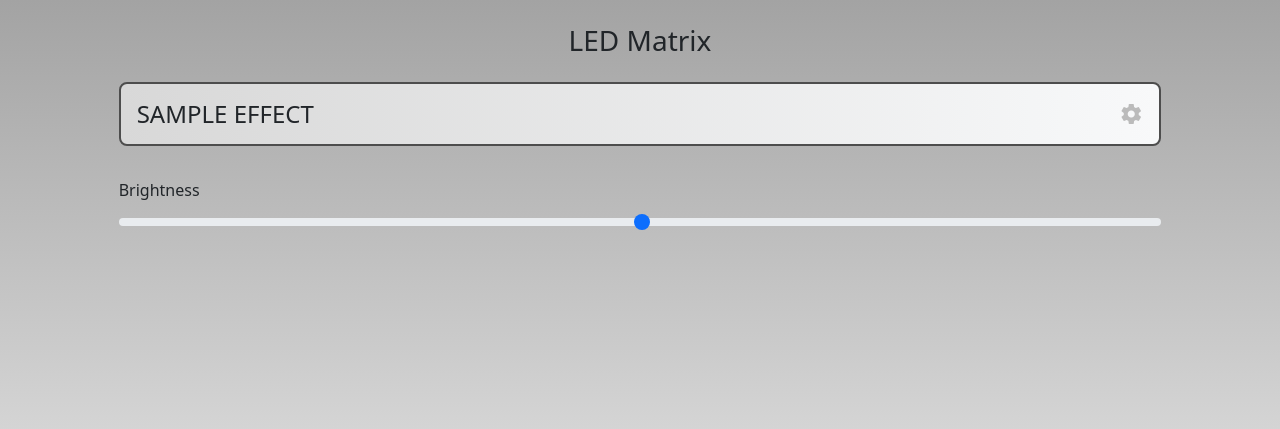
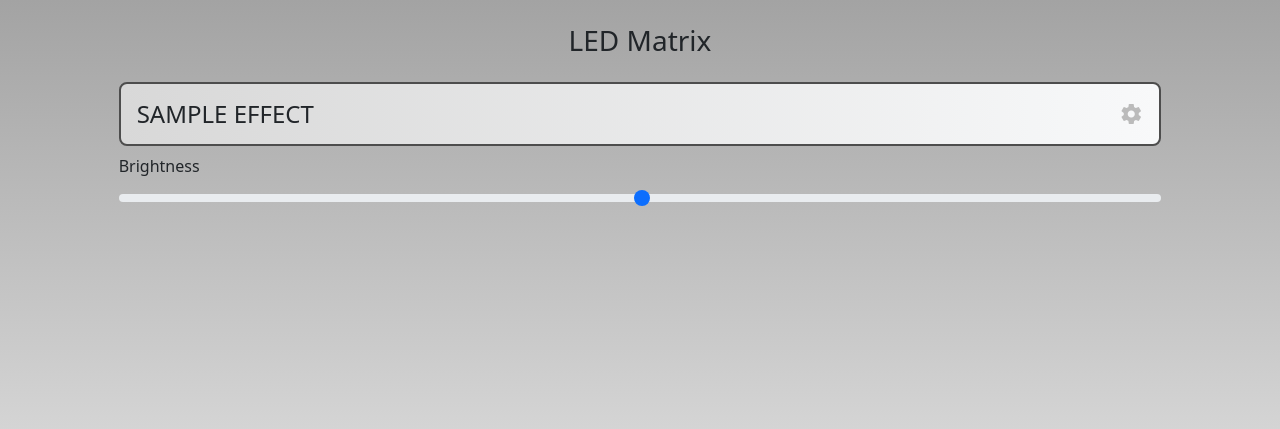
Before and after one commit to lte678/WebApp, a Flask app: template templates/index.html in a window 1280 px wide. Shown: the top 429 px of the page. Run offline with Flask 3, Linux system fonts and the light colour scheme; the template is opened without the code that fills it: most values are stand-ins (such as "Sample title", 1, 10 or a date in 2020).

Commit message:
Fix a couple small bugs

```diff
--- a/templates/index.html
+++ b/templates/index.html
@@ -1,13 +1,16 @@
 <!DOCTYPE html>
 <html lang="en">
+
 <head>
     <link rel="stylesheet" href="https://fonts.googleapis.com/icon?family=Material+Icons">
     <link rel="stylesheet" href="static/index.css">
     <meta charset="UTF-8">
     <meta name="viewport" content="width=device-width, initial-scale=1">
     <title>LED Matrix</title>
-    <link href="https://cdn.jsdelivr.net/npm/bootstrap@5.3.6/dist/css/bootstrap.min.css" rel="stylesheet" integrity="sha384-4Q6Gf2aSP4eDXB8Miphtr37CMZZQ5oXLH2yaXMJ2w8e2ZtHTl7GptT4jmndRuHDT" crossorigin="anonymous">
+    <link href="https://cdn.jsdelivr.net/npm/bootstrap@5.3.6/dist/css/bootstrap.min.css" rel="stylesheet"
+        integrity="sha384-4Q6Gf2aSP4eDXB8Miphtr37CMZZQ5oXLH2yaXMJ2w8e2ZtHTl7GptT4jmndRuHDT" crossorigin="anonymous">
 </head>
+
 <body class="bg-light">
     <div class="container py-4 col-10">
         <h3 class="mb-4 text-center">LED Matrix</h3>
@@ -25,12 +28,13 @@
             </a>
         </div>
         {% endfor %}
-    {% endif %}
-  </div>
-  <div class="container mb-4 col-10">
+        <div class="mb-4">
             <label for="brightness" class="form-label">Brightness</label>
             <input type="range" class="form-range" id="brightness" min="0" max="255" step="1" value="{{ brightness }}">
         </div>
+        {% endif %}
+    </div>
+
 
     <script>
         document.getElementById('brightness').addEventListener('change', function () {
@@ -45,4 +49,5 @@ document.getElementById('brightness').addEventListener('change', function () {
         });
     </script>
 </body>
+
 </html>
--- a/wsgi.py
+++ b/wsgi.py
@@ -59,7 +59,6 @@ def create_app():
     @app.route("/")
     def home():
         nonlocal effects
-        get_app_settings(conn, "colorwave")
         try:
             # Try to use cached effects to serve the page faster.
             if effects is None:
```
Also changed, not shown: requirements.txt (added, +7 -0 lines). Lines whose indentation alone changed are shown as unchanged.
